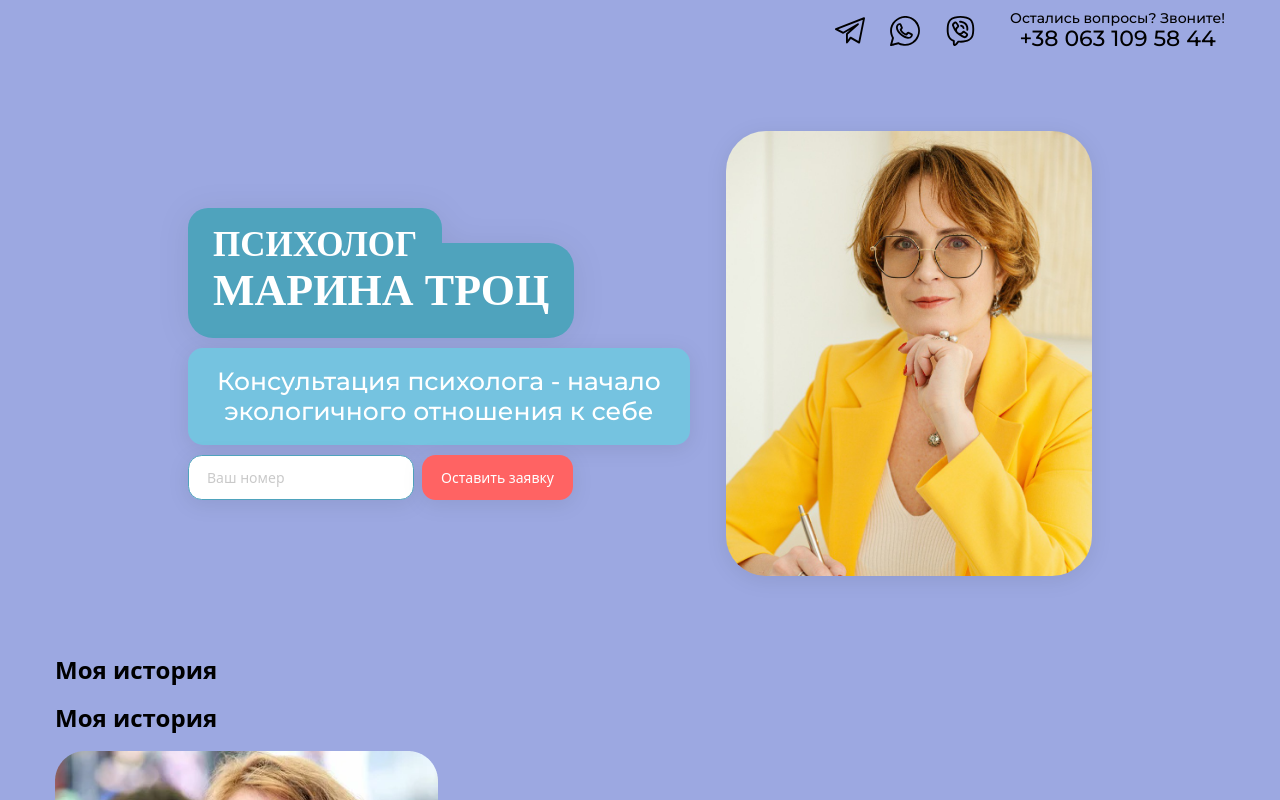
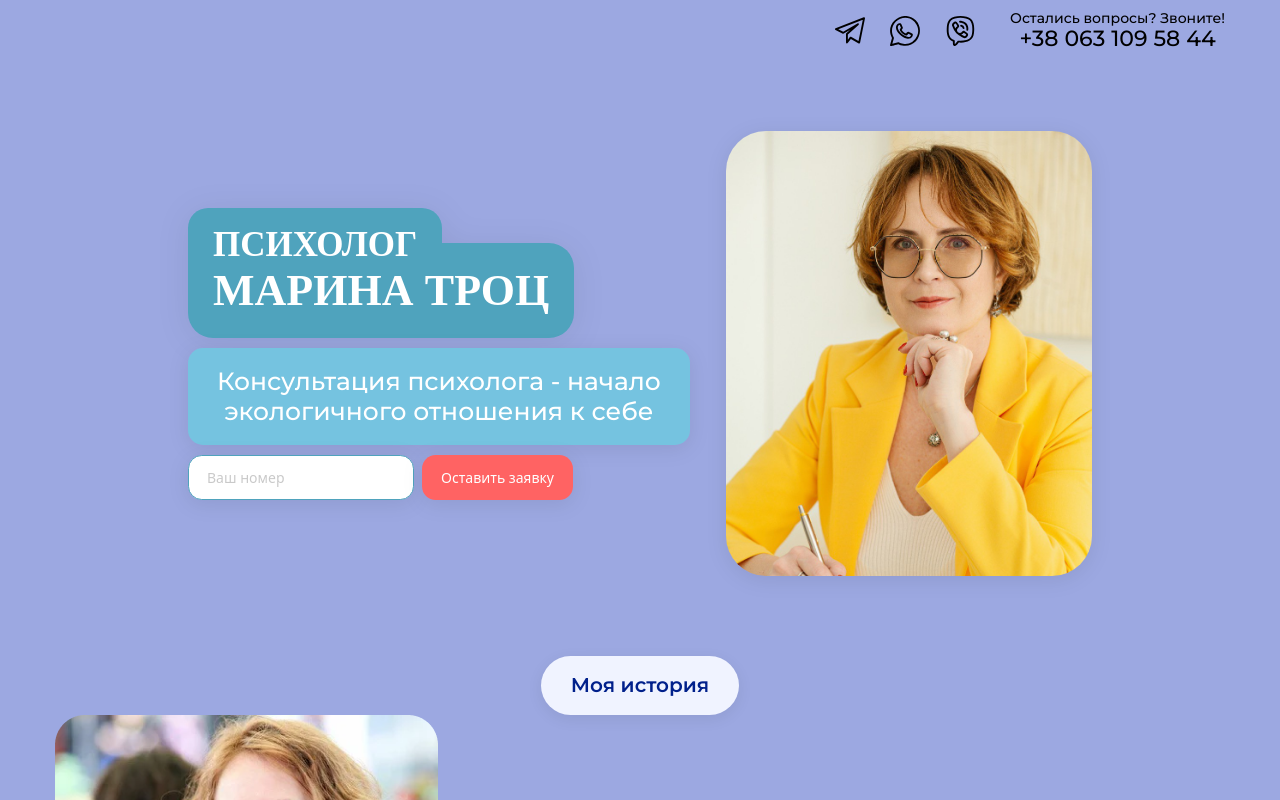
Before and after one commit to Fluebubble/marina-trots-website, a React (Vite) app: page / in a window 1280 px wide. Shown: the top 800 px of the page. Built offline with nearby package versions, Linux system fonts and the light colour scheme.

Commit message:
Title finished + Text component started

```diff
--- a/src/components/Story/Story.module.scss
+++ b/src/components/Story/Story.module.scss
@@ -0,0 +1,20 @@
+.wrapper {
+  max-width: 400px;
+  width: fit-content;
+  margin: 0 auto;
+  padding: 27px 48px;
+  background: #f0f3ff;
+  box-shadow: 0 4px 16px rgb(0 0 0 / 7%);
+  border-radius: 100px;
+}
+
+.text {
+  margin: 0;
+  color: #01208b;
+  font-family: Montserrat, sans-serif;
+  font-style: normal;
+  font-weight: 600;
+  font-size: 24px;
+  line-height: 29px;
+  text-align: center;
+}
--- a/src/components/Story/Story.tsx
+++ b/src/components/Story/Story.tsx
@@ -1,13 +1,10 @@
-import React from 'react'
+import React from 'react';
 import { Title } from '../Title/Title';
 
 export const Story = () => {
   return (
     <section className="section story">
       {/* <div className="container"> */}
-      <div className="title">
-        <h2 className="title__text">Моя история</h2>
-      </div>
       <Title text="Моя история" />
       <div className="story__inner">
         <img
--- a/src/components/Title/Title.module.scss
+++ b/src/components/Title/Title.module.scss
@@ -1,23 +1,20 @@
-.title {
+.wrapper {
   max-width: 400px;
   width: fit-content;
-  // display: inline-block;
   margin: 0 auto;
-  padding: 27px 48px;
+  padding: 15px 30px;
   background: #f0f3ff;
-  box-shadow: 0px 4px 16px rgba(0, 0, 0, 0.07);
+  box-shadow: 0 4px 16px rgb(0 0 0 / 7%);
   border-radius: 100px;
 }
 
 .text {
-  font-family: 'Montserrat';
+  margin: 0;
+  color: #01208b;
+  font-family: Montserrat, sans-serif;
   font-style: normal;
   font-weight: 600;
-  font-size: 24px;
+  font-size: 20px;
   line-height: 29px;
   text-align: center;
-
-  color: #01208b;
-
-  margin: 0;
 }
--- a/src/components/Title/Title.tsx
+++ b/src/components/Title/Title.tsx
@@ -1,4 +1,5 @@
 import React from 'react';
+import styles from './Title.module.scss';
 
 interface Props {
   text: string;
@@ -6,8 +7,8 @@ interface Props {
 
 export const Title: React.FC<Props> = ({ text }) => {
   return (
-    <div className="title">
-      <h2 className="title__text">{text}</h2>
+    <div className={styles.wrapper}>
+      <h2 className={styles.text}>{text}</h2>
     </div>
   );
 };
```
Also changed, not shown: src/components/Text/Text.scss (added), src/components/Text/Text.tsx (added).
